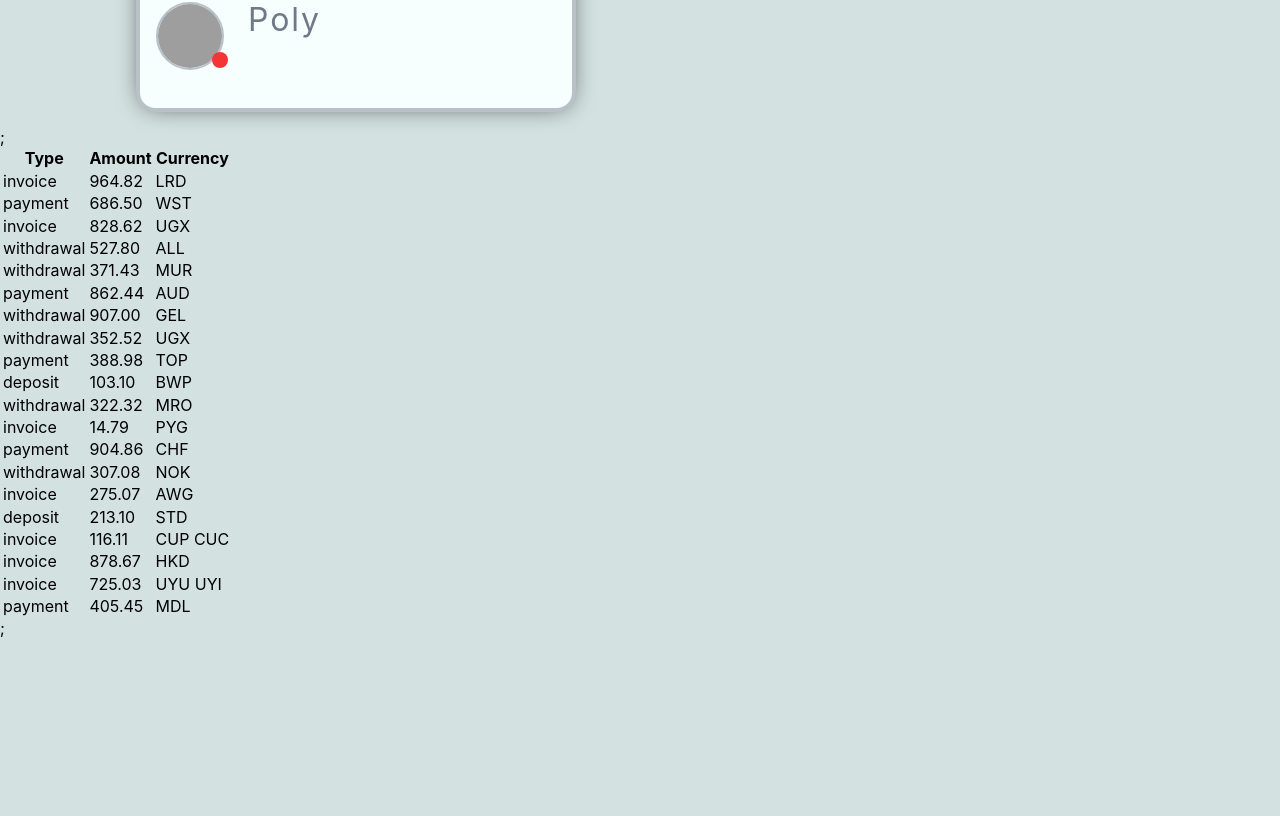
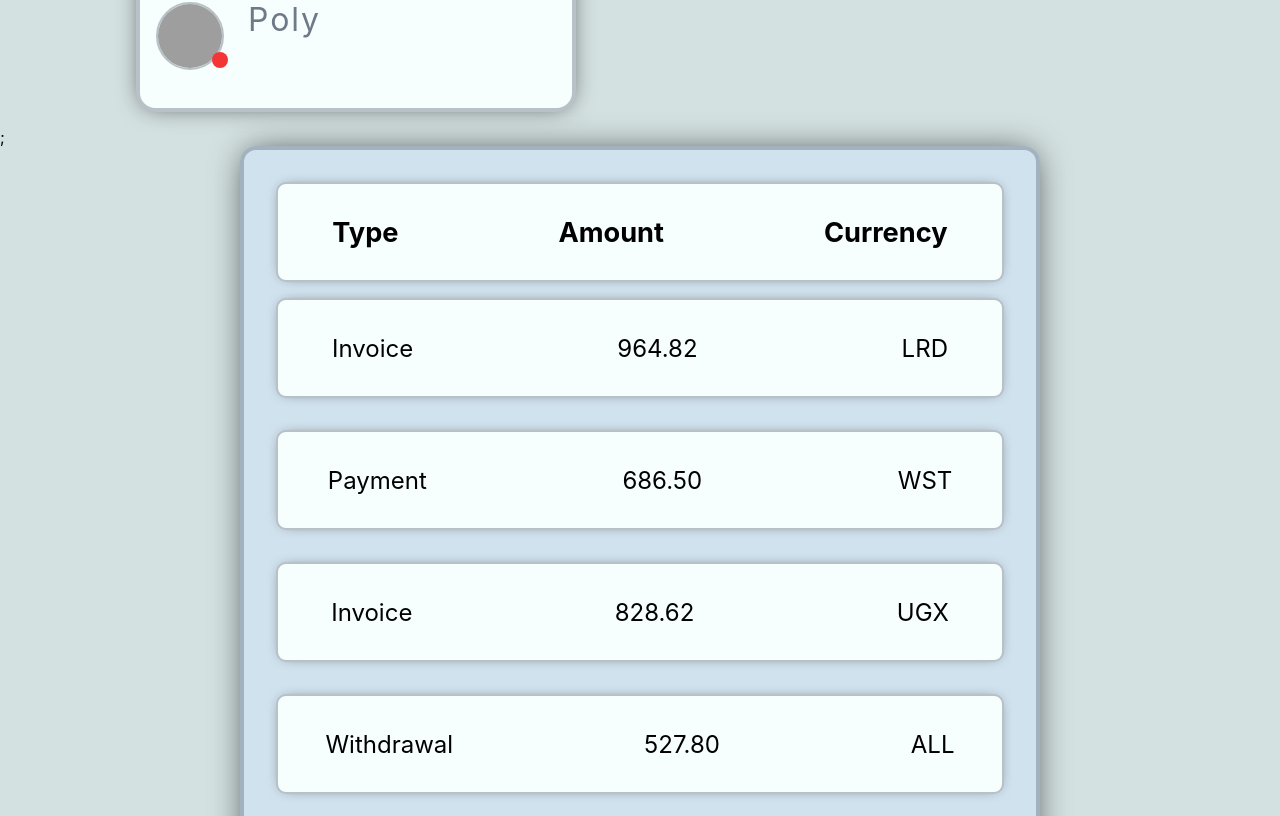
Before and after one commit to KitsuneAkvma/goit-react-hw-01-components, a React (Create React App) app: page / in a window 1280 px wide. Shown: the part 1904-2720 px from the top of the page. Before the commit the page ends 2542 px from the top, so only its background shows below. Built offline with nearby package versions, Linux system fonts and the light colour scheme; grey boxes are pictures that could not be loaded.

Commit message:
transactionsHistory\ tyling

```diff
--- a/src/components/03-friendList/friends.module.css
+++ b/src/components/03-friendList/friends.module.css
@@ -22,6 +22,12 @@
   box-shadow: 0px 0px 24px -7px rgba(0, 0, 0, 0.75);
 
   text-align: center;
+
+  transition: width 0.3s ease-out;
+  cursor: pointer;
+}
+.friend:hover {
+  width: 35rem;
 }
 .status {
   position: absolute;
--- a/src/components/04-transactions/transactions.jsx
+++ b/src/components/04-transactions/transactions.jsx
@@ -1,20 +1,46 @@
+import transactionsCSS from './transactions.module.css';
+function selectPaymentColor(type) {
+  switch (type) {
+    case 'invoice':
+      return { backgroundColor: '#7dbfcf' };
+    case 'payment':
+      return { backgroundColor: '#cf7d7d' };
+    case 'withdrawal':
+      return { backgroundColor: '#cf7d7d' };
+    case 'deposit':
+      return { backgroundColor: '#80cf7d' };
+    default:
+      return { backgroundColor: '#f6fefe' };
+  }
+}
 const TransactionHistory = transactionsProps => {
   return (
-    <table className="transaction-history">
-      <thead>
-        <tr>
-          <th>Type</th>
-          <th>Amount</th>
-          <th>Currency</th>
+    <table className={transactionsCSS.transactionHitory}>
+      <thead className={transactionsCSS.tableHeader}>
+        <tr className={transactionsCSS.tableRow}>
+          <th className={transactionsCSS.tableHeadCell}>Type</th>
+          <th className={transactionsCSS.tableHeadCell}>Amount</th>
+          <th className={transactionsCSS.tableHeadCell}>Currency</th>
         </tr>
       </thead>
 
-      <tbody>
+      <tbody className={transactionsCSS.tableBody}>
         {transactionsProps.items.map(item => (
-          <tr key={item.id}>
-            <td>{item.type}</td>
-            <td>{item.amount}</td>
-            <td>{item.currency}</td>
+          <tr
+            className={transactionsCSS.tableRow}
+            key={item.id}
+            style={selectPaymentColor(item.type)}
+          >
+            <td className={transactionsCSS.tableCell}>
+              {
+                (item.type =
+                  item.type[0].toUpperCase() + item.type.substring(1)) // Capitalization
+              }
+            </td>
+            <td className={transactionsCSS.tableCell}>{item.amount}</td>
+            <td className={transactionsCSS.tableCell}>
+              {item.currency.slice(0, 3)}
+            </td>
           </tr>
         ))}
       </tbody>
--- a/src/components/04-transactions/transactions.module.css
+++ b/src/components/04-transactions/transactions.module.css
@@ -0,0 +1,47 @@
+.transactionHitory {
+  display: flex;
+  flex-direction: column;
+  gap: 1rem;
+  padding: 2rem;
+  margin-inline: auto;
+
+  width: 50rem;
+
+  border: 4px solid rgba(110, 122, 135, 0.468);
+  border-radius: 1em;
+  background-color: rgba(205, 226, 244, 0.662);
+  box-shadow: 0px 0px 34px -7px rgba(0, 0, 0, 0.75);
+}
+.tableHeader {
+  font-size: 1.7em;
+}
+.tableHeadCell {
+  margin-block: auto;
+  margin-inline: -1rem;
+
+  text-align: center;
+}
+.tableRow {
+  display: flex;
+  gap: 10rem;
+  justify-content: space-around;
+  height: 6rem;
+  padding-inline: 2em;
+
+  border: 2px solid rgba(110, 122, 135, 0.468);
+  border-radius: 10px;
+  background-color: #f6fefe;
+  box-shadow: 0px 0px 14px -7px rgba(0, 0, 0, 0.75);
+}
+.tableBody {
+  display: flex;
+  flex-direction: column;
+  justify-content: center;
+  gap: 2rem;
+}
+.tableCell {
+  margin-block: auto;
+
+  font-size: 1.5em;
+  text-align: center;
+}
```
